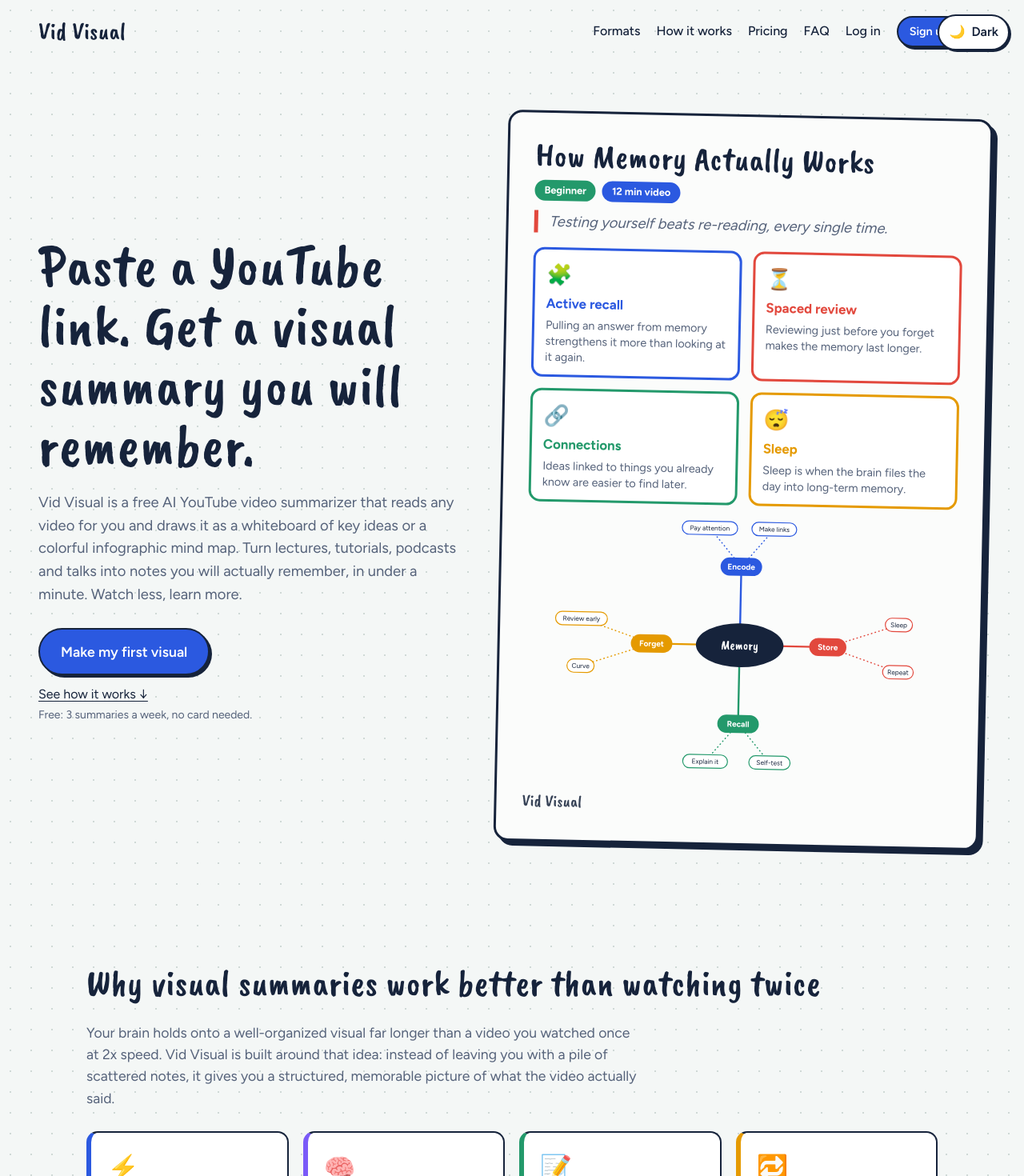
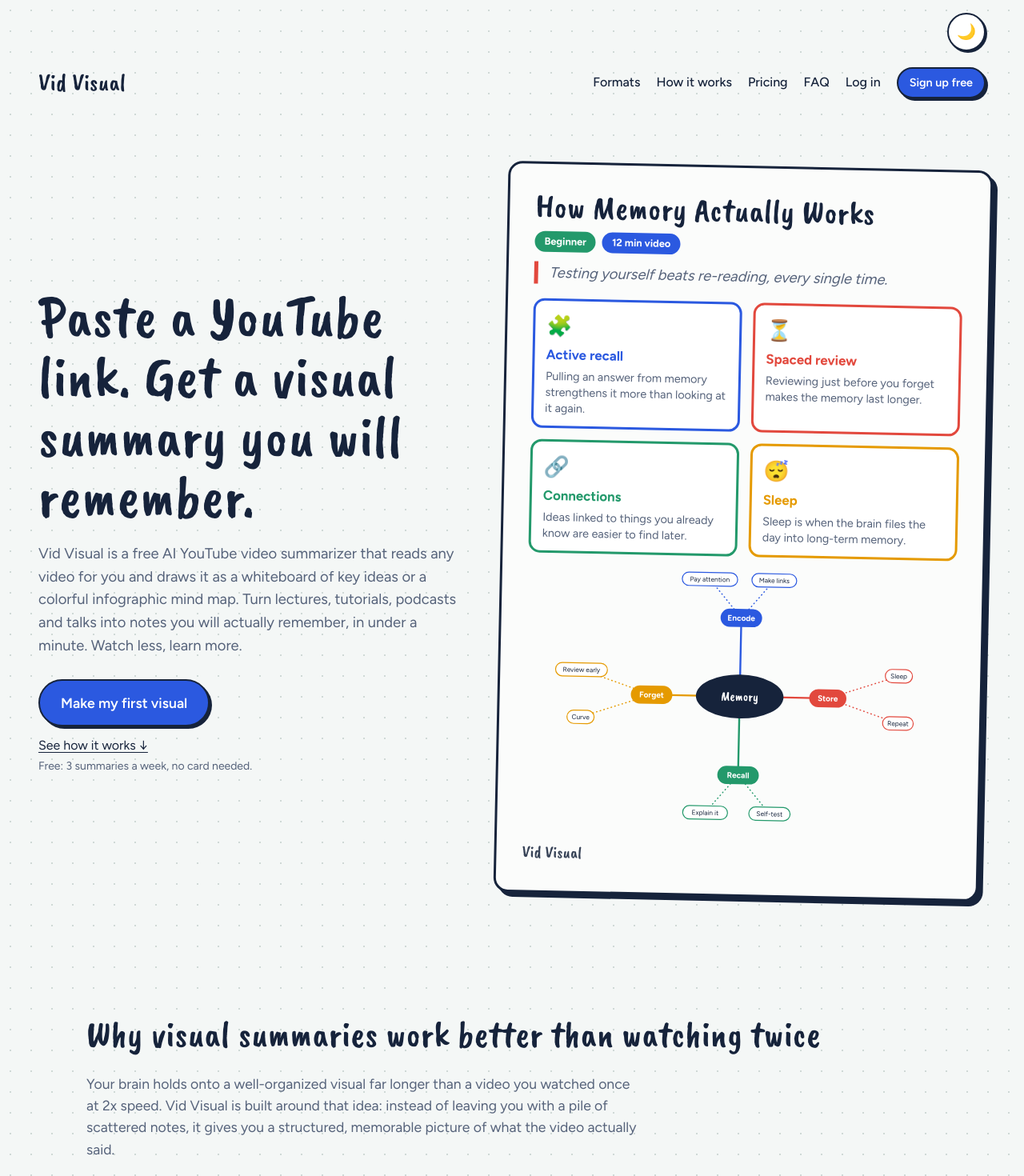
Before and after one commit to Alimalek092/Vidvisual.xyz, a Next.js app: page / in a window 1280 px wide. Shown: the top 1470 px of the page at 80% size. Built offline with nearby package versions, Linux system fonts and the light colour scheme.

Commit message:
Fix dark mode and summary theme updates

```diff
--- a/app/globals.css
+++ b/app/globals.css
@@ -45,13 +45,25 @@
 :focus-visible { outline: 3px solid var(--violet); outline-offset: 2px; }
 @media (prefers-reduced-motion: reduce) { html { scroll-behavior: auto; } * { transition: none !important; } }
 
+.top-bar {
+  position: sticky;
+  top: 0;
+  z-index: 50;
+  display: flex;
+  justify-content: flex-end;
+  padding: 16px clamp(16px, 4vw, 48px) 0;
+  pointer-events: none;
+}
+.top-bar > * { pointer-events: auto; }
+
 .theme-toggle {
-  position: fixed; top: 18px; right: 18px; z-index: 50;
-  display: inline-flex; align-items: center; gap: 8px;
-  padding: 8px 12px; border-radius: 999px; border: 2px solid var(--ink);
+  display: inline-flex; align-items: center; justify-content: center;
+  width: 48px; height: 48px; border-radius: 50%; border: 2px solid var(--ink);
   background: var(--paper); color: var(--ink); cursor: pointer;
-  font: inherit; font-weight: 600; box-shadow: 2px 2px 0 var(--ink);
+  font: inherit; font-weight: 700; box-shadow: 2px 2px 0 var(--ink);
+  transition: transform .12s ease, box-shadow .12s ease, background-color .2s ease, color .2s ease;
 }
+.theme-toggle-icon { font-size: 1.2rem; line-height: 1; }
 .theme-toggle:hover { transform: translate(-1px, -1px); }
 .theme-toggle:active { transform: translate(1px, 1px); box-shadow: 1px 1px 0 var(--ink); }
 
--- a/app/layout.js
+++ b/app/layout.js
@@ -55,7 +55,9 @@
         />
       </head>
       <body>
-        <ThemeToggle />
+        <div className="top-bar">
+          <ThemeToggle />
+        </div>
         {children}
       </body>
     </html>
--- a/components/ThemeToggle.js
+++ b/components/ThemeToggle.js
@@ -33,9 +33,9 @@
       className="theme-toggle"
       onClick={() => setIsDark((current) => !current)}
       aria-label={isDark ? 'Switch to light mode' : 'Switch to dark mode'}
+      title={isDark ? 'Switch to light mode' : 'Switch to dark mode'}
     >
-      <span aria-hidden="true">{isDark ? '☀️' : '🌙'}</span>
-      <span>{isDark ? 'Light' : 'Dark'}</span>
+      <span aria-hidden="true" className="theme-toggle-icon">{isDark ? '☀️' : '🌙'}</span>
     </button>
   );
 }
--- a/components/Visual.js
+++ b/components/Visual.js
@@ -1,11 +1,11 @@
 'use client';
-import { forwardRef } from 'react';
+import { forwardRef, useEffect, useState } from 'react';
 
 export const THEMES = {
-  marker: { name: 'Marker', bg: '#FBFCFB', ink: '#16233B', colors: ['#2B59E0', '#E2483D', '#23996B', '#E59A00', '#7A5AF8'] },
-  ocean: { name: 'Ocean', bg: '#F1F8FB', ink: '#0B2B3A', colors: ['#0E7490', '#2563EB', '#0891B2', '#4F46E5', '#0284C7'] },
-  forest: { name: 'Forest', bg: '#F5F8F1', ink: '#22301F', colors: ['#2F7D4F', '#8A6D3B', '#C0562F', '#4C7A3A', '#6B5B3E'] },
-  sunset: { name: 'Sunset', bg: '#FFF6EF', ink: '#3A1D14', colors: ['#E4572E', '#E59A00', '#D64E8A', '#7A5AF8', '#F26B38'] },
+  marker: { name: 'Marker', bg: '#FBFCFB', ink: '#16233B', colors: ['#2B59E0', '#E2483D', '#23996B', '#E59A00', '#7A5AF8'], dark: { bg: '#0f172a', ink: '#e5eefb', colors: ['#7aa2ff', '#ff7b72', '#59d39b', '#fbbf24', '#b794ff'] } },
+  ocean: { name: 'Ocean', bg: '#F1F8FB', ink: '#0B2B3A', colors: ['#0E7490', '#2563EB', '#0891B2', '#4F46E5', '#0284C7'], dark: { bg: '#0b1f2a', ink: '#dff6ff', colors: ['#7dd3fc', '#60a5fa', '#38bdf8', '#a78bfa', '#67e8f9'] } },
+  forest: { name: 'Forest', bg: '#F5F8F1', ink: '#22301F', colors: ['#2F7D4F', '#8A6D3B', '#C0562F', '#4C7A3A', '#6B5B3E'], dark: { bg: '#17271f', ink: '#eaf6ea', colors: ['#6dd39f', '#d4a373', '#ff9d7a', '#7bbf76', '#c7af72'] } },
+  sunset: { name: 'Sunset', bg: '#FFF6EF', ink: '#3A1D14', colors: ['#E4572E', '#E59A00', '#D64E8A', '#7A5AF8', '#F26B38'], dark: { bg: '#2a1a16', ink: '#fbe9d8', colors: ['#ff906c', '#fbbf24', '#ff8bbb', '#c4b5fd', '#ffb27a'] } },
 };
 
 const clip = (s, n) => {
@@ -27,10 +27,11 @@
   return lines.slice(0, 3);
 }
 
-function MindMap({ map, colors, ink }) {
+function MindMap({ map, colors, ink, dark }) {
   const W = 900, H = 560, cx = W / 2, cy = H / 2;
   const branches = (map?.branches || []).slice(0, 6);
   const n = branches.length || 1;
+  const surface = dark ? '#0f172a' : '#ffffff';
   const nodes = branches.map((b, i) => {
     const a = -Math.PI / 2 + (i * 2 * Math.PI) / n;
     const kids = (b.children || []).slice(0, 3).map((k, j, arr) => {
@@ -55,7 +56,7 @@
             const w = k.label.length * 7.4 + 20;
             return (
               <g key={j}>
-                <rect x={k.x - w / 2} y={k.y - 14} width={w} height="28" rx="14" fill="#fff" stroke={b.color} strokeWidth="2" />
+                <rect x={k.x - w / 2} y={k.y - 14} width={w} height="28" rx="14" fill={surface} stroke={b.color} strokeWidth="2" />
                 <text x={k.x} y={k.y + 5} textAnchor="middle" fontSize="14" fill={ink}>{k.label}</text>
               </g>
             );
@@ -65,16 +66,17 @@
         </g>
       ))}
       <ellipse cx={cx} cy={cy} rx="92" ry="46" fill={ink} />
-      <text x={cx} y={cy + 9} textAnchor="middle" fontSize="28" fill="#fff" className="vv-hand">{clip(map?.center, 14)}</text>
+      <text x={cx} y={cy + 9} textAnchor="middle" fontSize="28" fill={dark ? '#0f172a' : '#fff'} className="vv-hand">{clip(map?.center, 14)}</text>
     </svg>
   );
 }
 
-function Hub({ concepts, title, colors, ink }) {
+function Hub({ concepts, title, colors, ink, dark }) {
   const W = 900, H = 520, cx = W / 2, cy = H / 2;
   const items = (concepts || []).slice(0, 6);
   const n = items.length || 1;
   const lines = wrap(title, 16);
+  const surface = dark ? '#0f172a' : '#ffffff';
   return (
     <svg viewBox={`0 0 ${W} ${H}`} className="vv-svg" role="img" aria-label="Knowledge map">
       {items.map((c, i) => {
@@ -90,7 +92,7 @@
         const w = label.length * 9 + 64;
         return (
           <g key={i}>
-            <rect x={x - w / 2} y={y - 24} width={w} height="48" rx="24" fill="#fff" stroke={col} strokeWidth="3" />
+            <rect x={x - w / 2} y={y - 24} width={w} height="48" rx="24" fill={surface} stroke={col} strokeWidth="3" />
             <text x={x - w / 2 + 26} y={y + 8} fontSize="22" textAnchor="middle">{c.emoji}</text>
             <text x={x - w / 2 + 46} y={y + 6} fontSize="16" fontWeight="700" fill={ink}>{label}</text>
           </g>
@@ -98,15 +100,29 @@
       })}
       <circle cx={cx} cy={cy} r="86" fill={ink} />
       {lines.map((l, i) => (
-        <text key={i} x={cx} y={cy + (i - (lines.length - 1) / 2) * 26 + 8} textAnchor="middle" fontSize="24" fill="#fff" className="vv-hand">{l}</text>
+        <text key={i} x={cx} y={cy + (i - (lines.length - 1) / 2) * 26 + 8} textAnchor="middle" fontSize="24" fill={dark ? '#0f172a' : '#fff'} className="vv-hand">{l}</text>
       ))}
     </svg>
   );
 }
 
 const Visual = forwardRef(function Visual({ data, format = 'whiteboard', theme = 'marker', watermark = false }, ref) {
-  const t = THEMES[theme] || THEMES.marker;
+  const [dark, setDark] = useState(false);
+
+  useEffect(() => {
+    const syncTheme = () => setDark(document.documentElement.dataset.theme === 'dark');
+    syncTheme();
+    const observer = new MutationObserver(syncTheme);
+    observer.observe(document.documentElement, { attributes: true, attributeFilter: ['data-theme'] });
+    return () => observer.disconnect();
+  }, []);
+
+  const palette = THEMES[theme] || THEMES.marker;
+  const t = dark ? (palette.dark || palette) : palette;
   const cols = t.colors;
+  const panel = dark ? '#111827' : '#ffffff';
+  const quote = dark ? 'rgba(229,238,251,.8)' : '#55627a';
+
   return (
     <div ref={ref} className={`vv vv-${format}`} style={{ background: t.bg, color: t.ink }}>
       <header className="vv-head">
@@ -115,28 +131,28 @@
           <span style={{ background: cols[2] }}>{data.level}</span>
           {data.minutes ? <span style={{ background: cols[0] }}>{data.minutes} min video</span> : null}
         </div>
-        <p className="vv-quote" style={{ borderColor: cols[1] }}>{data.quote}</p>
+        <p className="vv-quote" style={{ borderColor: cols[1], color: quote }}>{data.quote}</p>
       </header>
 
       {format === 'whiteboard' ? (
         <>
           <div className="vv-cards">
             {(data.concepts || []).slice(0, 6).map((c, i) => (
-              <div key={i} className="vv-card" style={{ borderColor: cols[i % cols.length] }}>
+              <div key={i} className="vv-card" style={{ borderColor: cols[i % cols.length], background: panel }}>
                 <div className="vv-emoji">{c.emoji}</div>
                 <h3 style={{ color: cols[i % cols.length] }}>{c.title}</h3>
-                <p>{c.text}</p>
+                <p style={{ color: dark ? '#dfeafc' : undefined }}>{c.text}</p>
               </div>
             ))}
           </div>
-          <MindMap map={data.mindmap} colors={cols} ink={t.ink} />
+          <MindMap map={data.mindmap} colors={cols} ink={t.ink} dark={dark} />
         </>
       ) : (
         <>
-          <Hub concepts={data.concepts} title={data.mindmap?.center || data.title} colors={cols} ink={t.ink} />
+          <Hub concepts={data.concepts} title={data.mindmap?.center || data.title} colors={cols} ink={t.ink} dark={dark} />
           <ul className="vv-takeaways">
             {(data.takeaways || []).map((x, i) => (
-              <li key={i} style={{ borderColor: cols[i % cols.length] }}>{x}</li>
+              <li key={i} style={{ borderColor: cols[i % cols.length], background: panel, color: t.ink }}>{x}</li>
             ))}
           </ul>
         </>
```
Also changed, not shown: app/summary/[id]/page.js (+4 -3 lines).
